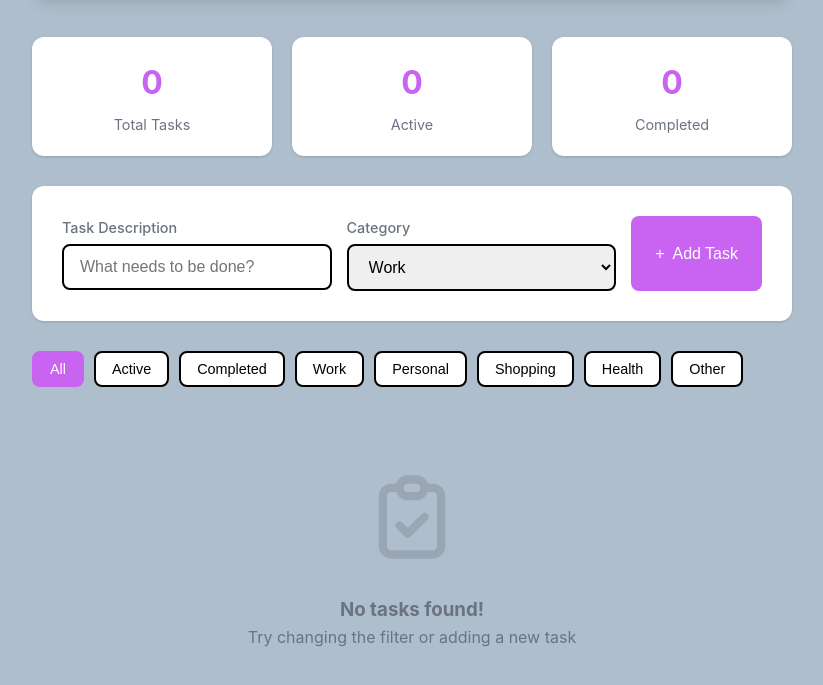
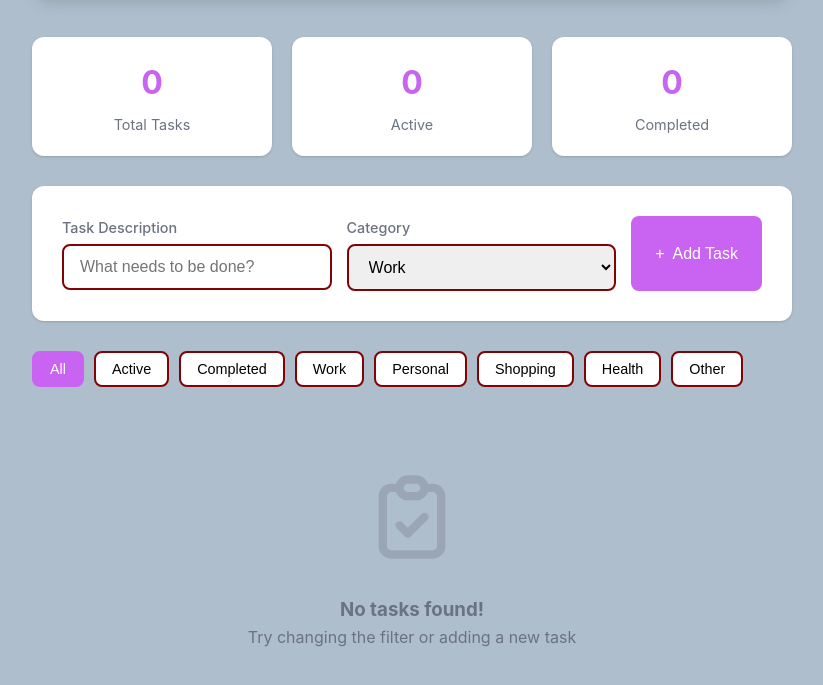
Before and after one commit to vinayaksutar/todo-app-example, a website: page index.html in a window 1280 px wide. Shown: the part 205-890 px from the top of the page, without its empty margins (228-1051 px from the left). Drawn offline with Linux system fonts and the light colour scheme.

Commit message:
Changed border-color

```diff
--- a/index.html
+++ b/index.html
@@ -67,7 +67,7 @@
             --card-bg: #ffffff;
             --text-primary: #1f2937;
             --text-secondary: #6b7280;
-            --border-color: #000000;
+            --border-color: #810303;
             --shadow: 0 1px 3px 0 rgba(0, 0, 0, 0.1), 0 1px 2px 0 rgba(0, 0, 0, 0.06);
             --shadow-lg: 0 10px 15px -3px rgba(0, 0, 0, 0.1), 0 4px 6px -2px rgba(0, 0, 0, 0.05);
         }
```
